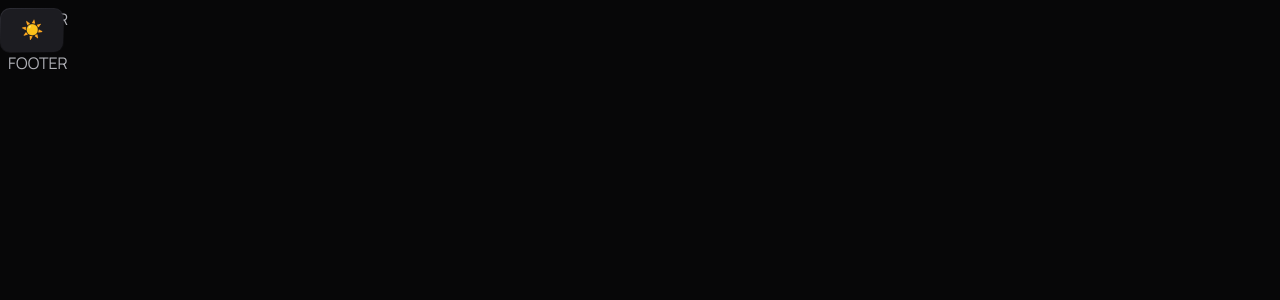
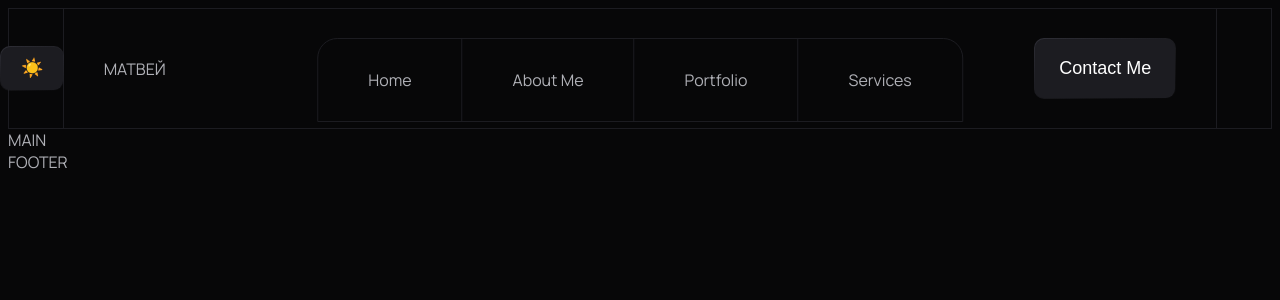
Before and after one commit to mo7um/portfolio-page, a React (Vite) app: page / in a window 1280 px wide. Shown: the top 300 px of the page. Built offline with nearby package versions, Linux system fonts and the light colour scheme.

Commit message:
feat: добавлен компонент Header

```diff
--- a/src/components/Header/Header.module.css
+++ b/src/components/Header/Header.module.css
@@ -0,0 +1,47 @@
+.header {
+    height: 119px;
+    border: 1px solid var(--border-color);
+}
+
+.header nav {
+    width: 85%;
+    height: 119px;
+
+    margin: -1px auto;
+    padding: 0 40px;
+
+    display: flex;
+    justify-content: space-between;
+    align-items: center;
+
+    border: 1px solid var(--border-color);
+}
+
+.logo {
+    cursor : pointer;
+}
+
+.header ol {
+    list-style: none;
+    margin: 0;
+    padding: 0;
+    display: flex;
+
+    border: 1px solid var(--border-color);
+    border-radius: 20px 20px 0 0;
+
+    position: absolute;
+    top: 38px;
+    left: 50%;
+    transform: translateX(-50%);
+}
+
+.header li {
+    cursor : pointer;
+    padding: 30px 50px;
+    border-right: 1px solid var(--border-color);
+    white-space: nowrap;
+}
+.header li:last-child {
+    border: none;
+}
--- a/src/components/Header/index.tsx
+++ b/src/components/Header/index.tsx
@@ -1,11 +1,21 @@
 import style from "./Header.module.css"
+import Button from "../Button";
 import ThemeSwitcher from "../ThemeSwitcher";
 
 const Header = () => {
     return (
         <header className={style.header}>
-            HEADER
-            <ThemeSwitcher />
+            <nav>
+                <div className={style.logo}>МАТВЕЙ</div>
+                <ol>
+                    <li>Home</li>
+                    <li>About Me</li>
+                    <li>Portfolio</li>
+                    <li>Services</li>
+                </ol>
+                <Button>Contact Me</Button>
+                <ThemeSwitcher />
+            </nav>
         </header>
     );
 }
```
